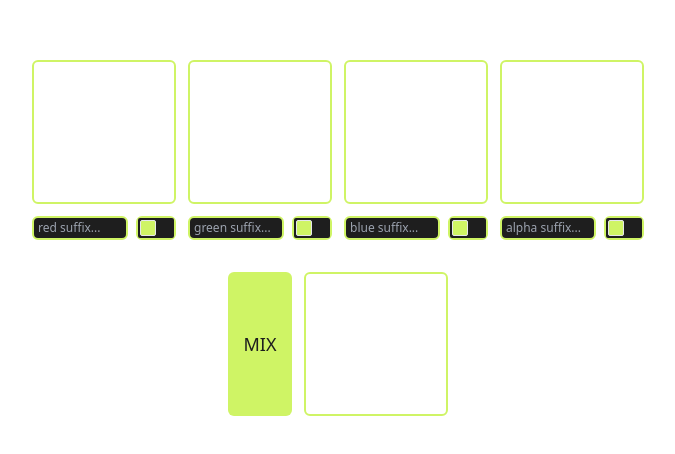
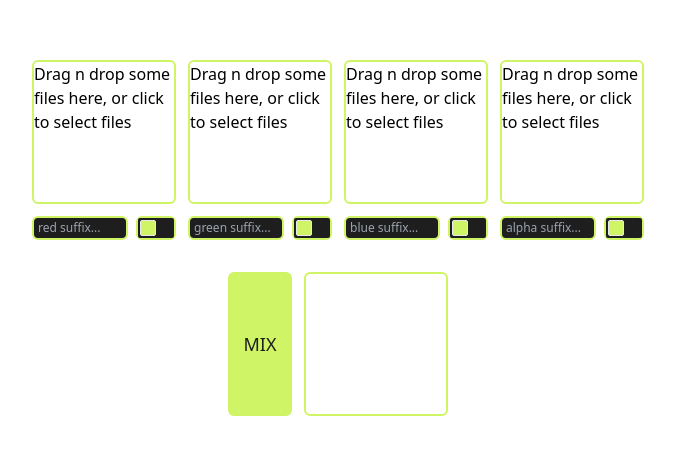
Before and after one commit to juninholiveira/channel-mixer, a React (Create React App) app: page / in a window 1280 px wide. Shown: the part 162-616 px from the top of the page, without its empty margins (302-977 px from the left). Built offline with nearby package versions, Linux system fonts and the light colour scheme.

Commit message:
feat: dropzone crude implementation

```diff
--- a/src/components/InputChannel.tsx
+++ b/src/components/InputChannel.tsx
@@ -1,4 +1,5 @@
-import { useEffect, useState } from "react"
+import { useCallback, useMemo, useState } from "react"
+import { useDropzone } from "react-dropzone"
 
 import { TChannel } from "../types/types"
 
@@ -14,14 +15,50 @@ export default function InputChannel({ channel }:IInputChannelProps) {
 		setIsWhite(!isWhite)
 	}
 
-	useEffect(() => {
-		console.log(isWhite)
-	}, [isWhite])
+	const onDrop = useCallback((acceptedFiles:any) => {
+
+		// Do something with the files
+		acceptedFiles.forEach((file:any) => {
+			const reader = new FileReader()
+
+			reader.onabort = () => console.log("file reading was aborted")
+			reader.onerror = () => console.log("file reading has failed")
+			reader.onload = () => {
+				// Do whatever you want with the file contents
+				const binaryStr = reader.result
+				console.log(binaryStr)
+			}
+			reader.readAsArrayBuffer(file)
+		})
+	}, [])
+
+	const { getRootProps, getInputProps, isDragActive, isDragAccept, isDragReject } = useDropzone({
+		onDrop,
+		multiple: false,
+		accept: {
+			"image/jpeg": [],
+			"image/png": [],
+			// "image/tiff": [],
+			// "image/pipeg": [],
+			// "image/bmp": [],
+		},
+	})
 
 	return (
 		<div id="input-channel" className="flex flex-col gap-3 w-36">
-			<div id="image-input" className="w-full h-36 border-2 border-light-accent rounded-md">
-
+			<div id="image-input" {...getRootProps()}
+				className={
+					"w-full h-36 border-2 rounded-md"
+					+ " " +
+					(isDragAccept ? "drag-accept" : isDragReject ? "drag-reject" : "neutral")
+				}
+			>
+				<input {...getInputProps()} />
+				{
+					isDragActive ?
+						<p>Drop the files here ...</p> :
+						<p>Drag n drop some files here, or click to select files</p>
+				}
 			</div>
 			<div id="bottom" className="flex flex-row gap-2">
 				<textarea id="channel-suffix"
--- a/src/global.css
+++ b/src/global.css
@@ -7,3 +7,19 @@ body, html, #root {
 
 	-webkit-font-smoothing: antialiased;
 }
+
+.drag-active {
+	@apply border-purple-500
+}
+
+.drag-accept {
+	@apply border-[#00DA16]
+}
+
+.drag-reject {
+	@apply border-[#DA0000]
+}
+
+.neutral {
+	@apply border-light-accent
+}
```
